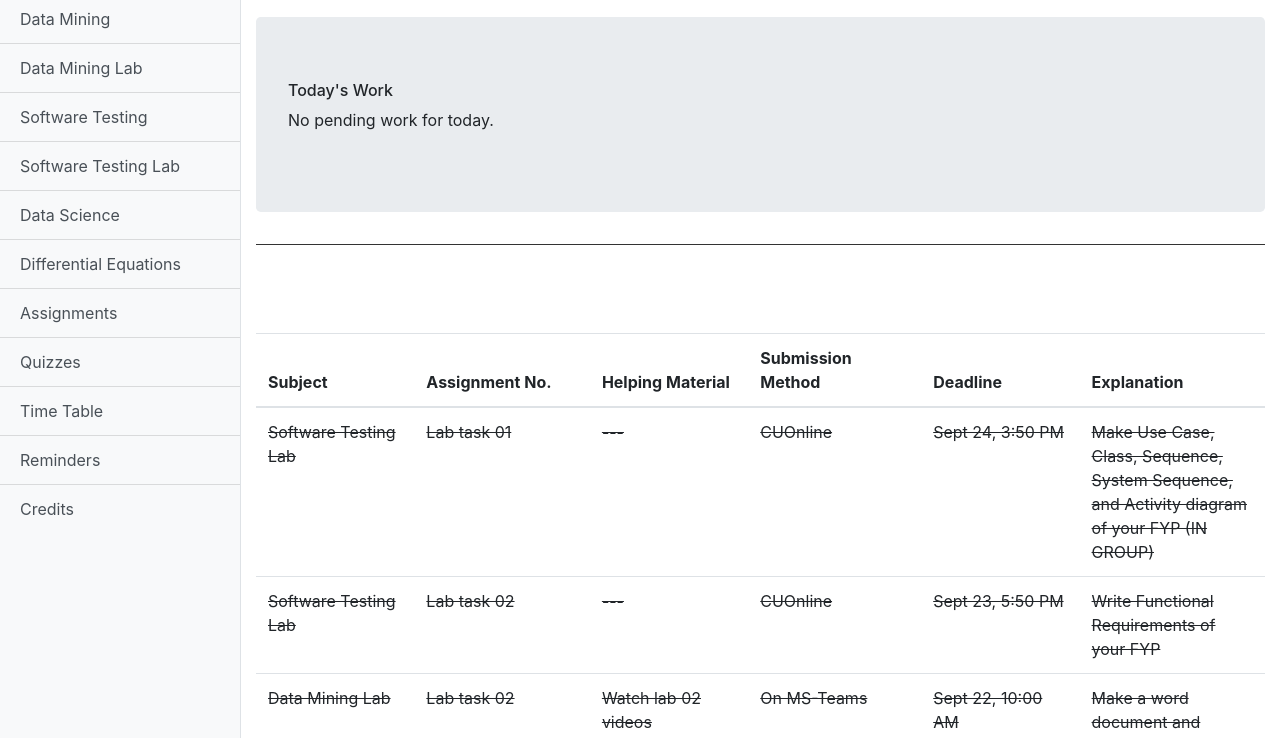
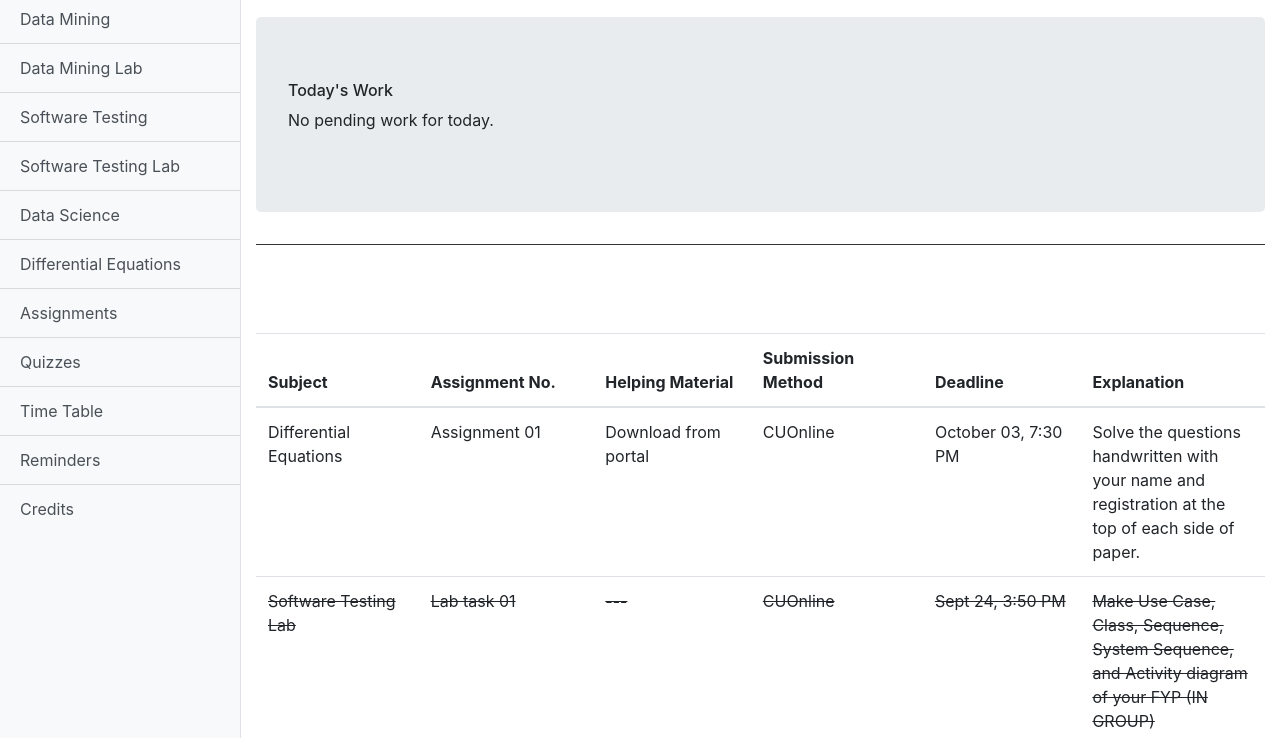
Before and after one commit to iamjumshaid/BSE-7A, a plain HTML site: page assign.html in a window 1280 px wide. Shown: the part 62-800 px from the top of the page. Drawn offline with Linux system fonts and the light colour scheme.

Commit message:
added DE assign 1

```diff
--- a/assign.html
+++ b/assign.html
@@ -86,6 +86,14 @@
                             </tr>
                         </thead>
                         <tbody>
+                            <tr>
+                                <td>Differential Equations</td>
+                                <td>Assignment 01</td>
+                                <td>Download from portal</td>
+                                <td>CUOnline</td>
+                                <td>October 03, 7:30 PM</td>
+                                <td>Solve the questions handwritten with your name and registration at the top of each side of paper.</td>
+                            </tr>
                             <tr class="expired">
                                 <td>Software Testing Lab</td>
                                 <td>Lab task 01</td>
```
